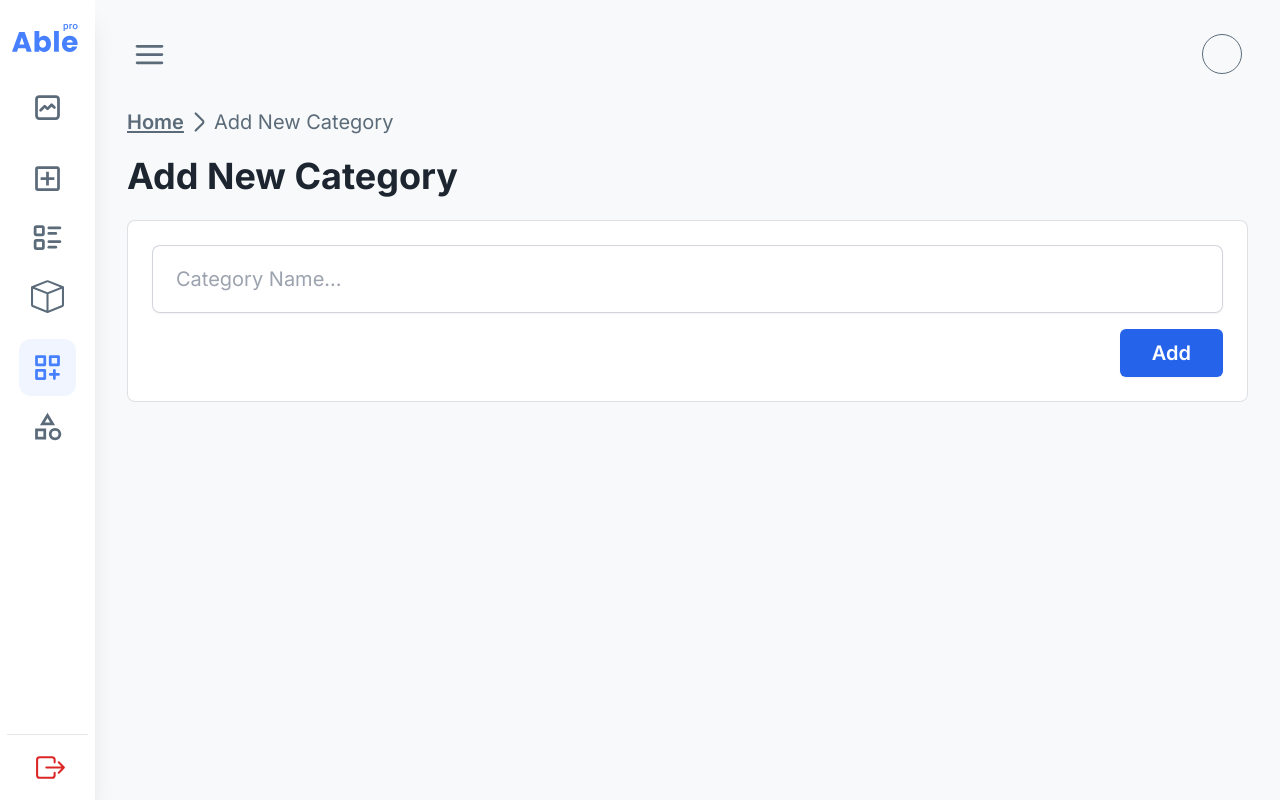
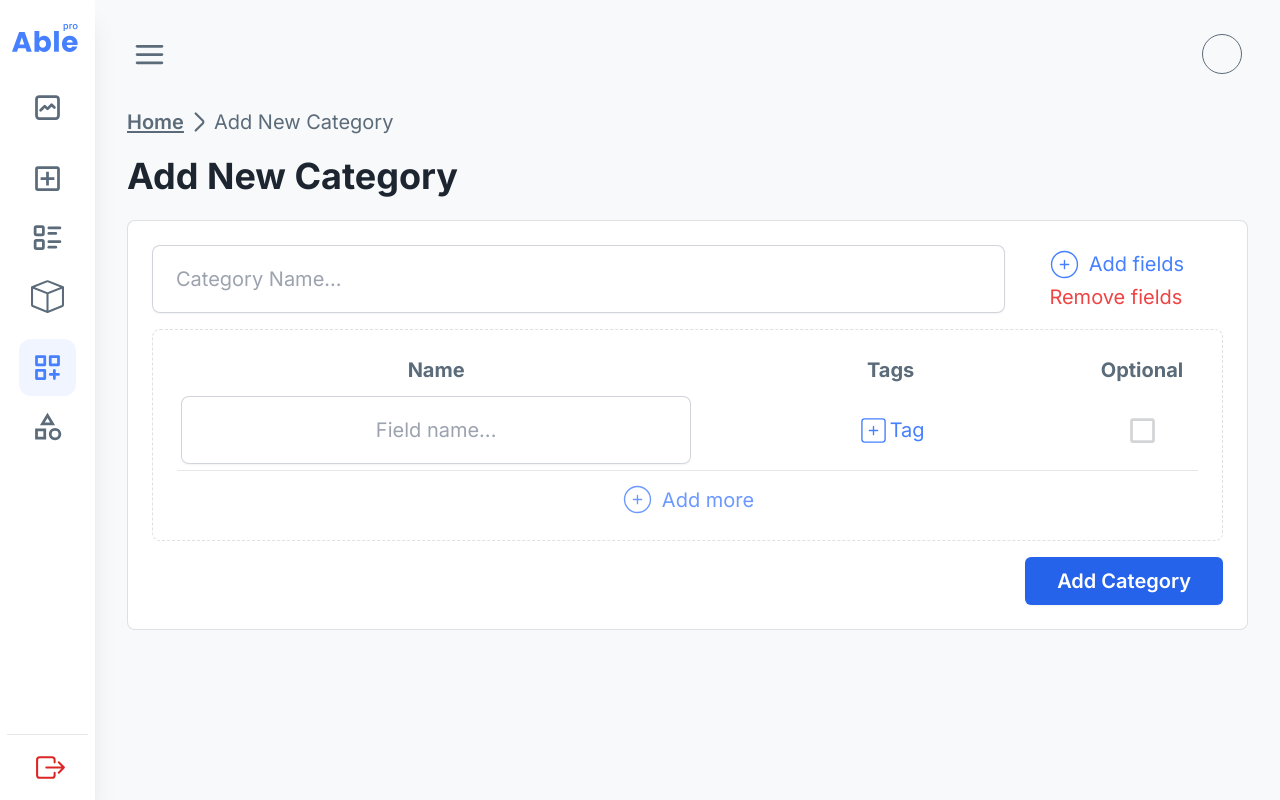
Before and after one commit to saeidsh777/Online-Shop--Group-Development-, a Next.js app: page /dashboard/add-new-category in a window 1280 px wide. Built offline with nearby package versions, Linux system fonts and the light colour scheme.

Commit message:
Added: layouts

```diff
--- a/components/Forms/AddNewCategory/AddNewCategoryForm.jsx
+++ b/components/Forms/AddNewCategory/AddNewCategoryForm.jsx
@@ -1,15 +1,30 @@
 'use client';
 
+import DashboardBox from '@/components/Boxes/DashboardBox';
 import DashboardBTN from '@/components/Buttons/Dashboard/DashboardBTN';
 import DashboardInput from '@/components/Inputs/DashboardInput/DashboardInput';
 import useAddCategory from '@/hooks/useAddCategory';
-import { useRef } from 'react';
+import { useReducer, useRef, useState } from 'react';
 import toast from 'react-hot-toast';
+import { CiCirclePlus, CiSquarePlus } from 'react-icons/ci';
+import { MdCheckBoxOutlineBlank, MdOutlineCheckBox } from 'react-icons/md';
+
+const reducerFunc = (state, action) => {
+    switch (action.type) {
+        case value:
+            break;
+
+        default:
+            return state;
+    }
+};
 
 const AddNewCategoryForm = () => {
     const inputRef = useRef(null);
     const buttonRef = useRef(null);
     const AddCategory = useAddCategory();
+    const [data, dispatch] = useReducer(reducerFunc, []);
+    const [isChecked, setChecked] = useState(false);
 
     const formAction = event => {
         event.preventDefault();
@@ -41,17 +56,144 @@ const AddNewCategoryForm = () => {
             onSubmit={formAction}
             className="flex flex-col items-start gap-2.5 md:gap-3 1152:gap-4"
         >
-            <DashboardInput
-                className="p-3 sm:p-3.5 lg:p-4 lg:px-5 1152:px-6 1152:py-5"
-                placeholder="Category Name..."
-                name="name"
-                ref={inputRef}
-            />
+            <div className="flex items-center w-full gap-1">
+                <DashboardInput
+                    className="p-3 sm:p-3.5 lg:p-4 lg:px-5 1152:px-6 1152:py-5 flex-1"
+                    placeholder="Category Name..."
+                    name="name"
+                    ref={inputRef}
+                />
+                <div className="w-1/3 425:w-3/12 md:w-1/5">
+                    <button className="flex items-center m-auto  justify-center gap-2 text-dashboard-sidebar-textActive border rounded-lg transition-all duration-300 border-transparent hover:border-dashboard-sidebar-textActive hover:py-2 hover:px-1 425:hover:py-2.5 sm:hover:py-3 lg:hover:py-3.5 sm:hover:px-2 md:hover:px-2.5 lg:hover:px-3">
+                        <CiCirclePlus className="iconFontSize" /> Add fields
+                    </button>
+                    <button className="flex items-center m-auto  justify-center gap-2 text-red-500 border rounded-lg transition-all duration-300 border-transparent hover:border-red-500 hover:py-2 hover:px-1 425:hover:py-2.5 sm:hover:py-3 lg:hover:py-3.5 sm:hover:px-2 md:hover:px-2.5 lg:hover:px-3">
+                        Remove fields
+                    </button>
+                </div>
+            </div>
+            <DashboardBox className="w-full border-dashed">
+                <table className="w-full">
+                    <thead>
+                        <tr className="flex items-center">
+                            <th className="px-1 py-0.5 flex-[2.6] 425:flex-[2.6] md:flex-1">
+                                Name
+                            </th>
+                            <th className="px-1 py-0.5 flex-[1.4] 425:flex-[1.6] md:flex-[0.75] ">
+                                Tags
+                            </th>
+                            <th className="px-1 py-0.5 flex-1 max-w-16  425:max-w-20 lg:max-w-24 xl:max-w-28">
+                                Optional
+                            </th>
+                        </tr>
+                    </thead>
+                    <tbody className="flex flex-col gap-2 mt-2">
+                        <tr className="flex items-center border-b pb-1">
+                            <td className="px-1 py-0.5 flex-[2.6] 425:flex-[2.6] md:flex-1  flex items-center justify-center">
+                                <DashboardInput
+                                    className="p-2 sm:p-2.5 lg:p-3 lg:px-5 1152:px-6 1152:py-5 flex-1 ring-0 shadow-none text-center "
+                                    placeholder="Field name..."
+                                    name="name"
+                                    ref={inputRef}
+                                />
+                            </td>
+                            <td className="px-1 py-0.5 flex-[1.4] 425:flex-[1.6] md:flex-[0.75]  flex items-center justify-center">
+                                <div className="flex flex-wrap gap-1">
+                                    <p className="whitespace-nowrap flex items-center cursor-pointer text-dashboard-sidebar-textActive grow">
+                                        <CiSquarePlus className="iconFontSize" />{' '}
+                                        Tag
+                                    </p>
+                                </div>
+                            </td>
+                            <td className="px-1 py-0.5 flex-1 max-w-16  425:max-w-20 lg:max-w-24 xl:max-w-28 flex items-center justify-center">
+                                <label
+                                    htmlFor="optionalFild"
+                                    className="cursor-pointer"
+                                >
+                                    {isChecked ? (
+                                        <MdOutlineCheckBox className="iconFontSize text-dashboard-sidebar-textActive" />
+                                    ) : (
+                                        <MdCheckBoxOutlineBlank className="iconFontSize text-dashboard-title/20" />
+                                    )}
+                                </label>
+                                <input
+                                    type="checkbox"
+                                    id="optionalFild"
+                                    value={isChecked}
+                                    className="hidden"
+                                    onChange={e => {
+                                        setChecked(e.target.checked);
+                                    }}
+                                />
+                            </td>
+                        </tr>
+                    </tbody>
+                    <tfoot>
+                        <tr>
+                            <td colSpan={3} className="text-center pt-3">
+                                <button className="flex items-center m-auto  justify-center gap-2 text-dashboard-sidebar-textActive/80 transition-colors duration-300  hover:text-dashboard-sidebar-textActive">
+                                    <CiCirclePlus className="iconFontSize" />{' '}
+                                    Add more
+                                </button>
+                            </td>
+                        </tr>
+                    </tfoot>
+                </table>
+                {/* <div className="flex justify-between gap-1.5">
+                    <div className="px-1 py-0.5 flex-1 max-w-72">
+                        <div className="flex justify-center w-full mb-1">
+                            <p>Name</p>
+                        </div>
+                        <DashboardInput
+                            className="p-2 sm:p-2.5 lg:p-3 lg:px-5 1152:px-6 1152:py-5"
+                            placeholder="Field name..."
+                            name="name"
+                            ref={inputRef}
+                        />
+                    </div>
+                    <div className="px-1 py-0.5 max-w-[30%]">
+                        <div className="flex justify-center w-full mb-1">
+                            <p>Tags</p>
+                        </div>
+                        <div className="flex flex-wrap gap-1">
+                            <p className="whitespace-nowrap flex items-center cursor-pointer text-dashboard-sidebar-textActive grow">
+                                <CiSquarePlus className="iconFontSize" /> Tag
+                            </p>
+                        </div>
+                    </div>
+                    <div className="px-1 py-0.5 w-fit flex flex-col items-center">
+                        <div className="flex justify-center w-full mb-1">
+                            <label htmlFor="optionalFild">Optional</label>
+                        </div>
+                        <div>
+                            <label
+                                htmlFor="optionalFild"
+                                className="cursor-pointer"
+                            >
+                                {isChecked ? (
+                                    <MdOutlineCheckBox className="iconFontSize text-dashboard-sidebar-textActive" />
+                                ) : (
+                                    <MdCheckBoxOutlineBlank className="iconFontSize text-dashboard-title/20" />
+                                )}
+                            </label>
+                            <input
+                                type="checkbox"
+                                id="optionalFild"
+                                value={isChecked}
+                                className="hidden"
+                                onChange={e => {
+                                    setChecked(e.target.checked);
+                                }}
+                            />
+                        </div>
+                    </div>
+                </div> */}
+            </DashboardBox>
             <DashboardBTN
                 ref={buttonRef}
                 className="ml-auto disabled:bg-blue-400 disabled:cursor-wait"
             >
-                Add
+                Add Category
             </DashboardBTN>
         </form>
     );
```
